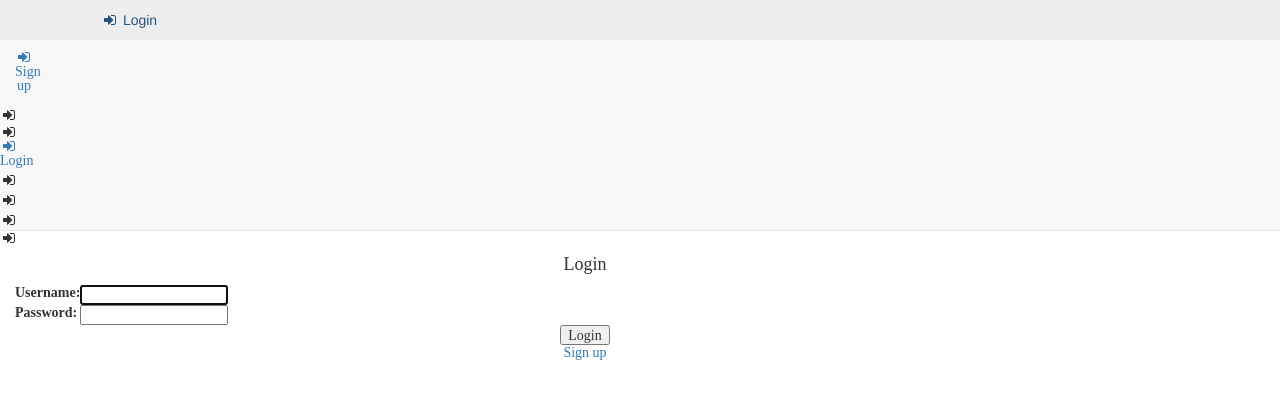
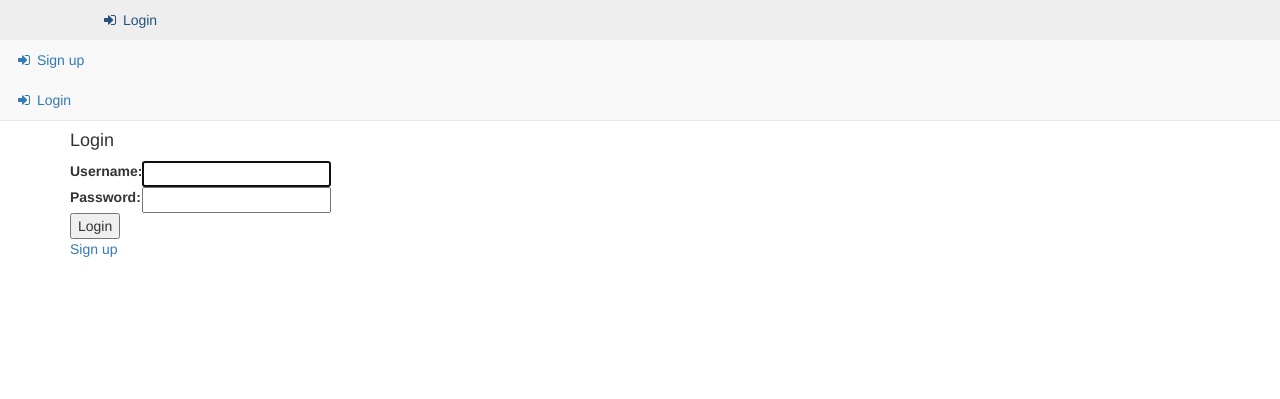
Before and after one commit to pclements12/PyWishlist, a Django app: page /accounts/login/?next=/wishlist/1/ in a window 1280 px wide. Shown: the top 399 px of the page. Run offline with Django 3.2, Linux system fonts and the light colour scheme; some libraries are stand-ins or nearby versions.

Commit message:
fix closing tag on icon

```diff
--- a/wishlist_app/templates/wishlist_app/nav.html
+++ b/wishlist_app/templates/wishlist_app/nav.html
@@ -32,7 +32,7 @@
                         <a href="{% url 'login' %}"><i class="fa fa-sign-in fa-fw"></i> Login</a>
                     </li>
                     <li>
-                        <a href="{% url 'register' %}"><i class="fa fa-sign-in fa-fw"> Sign up</a>
+                        <a href="{% url 'register' %}"><i class="fa fa-sign-in fa-fw"></i> Sign up</a>
                     </li>
                 {% endif %}
                 <li>
```
